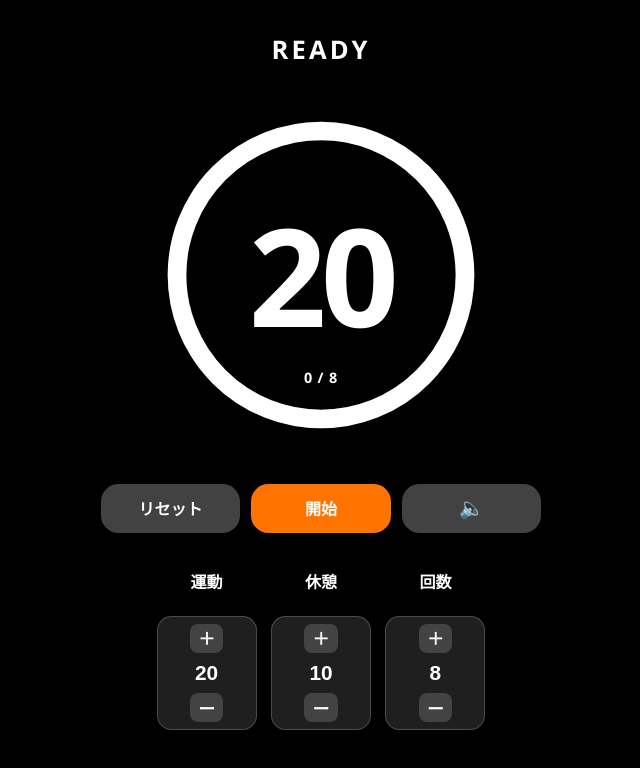
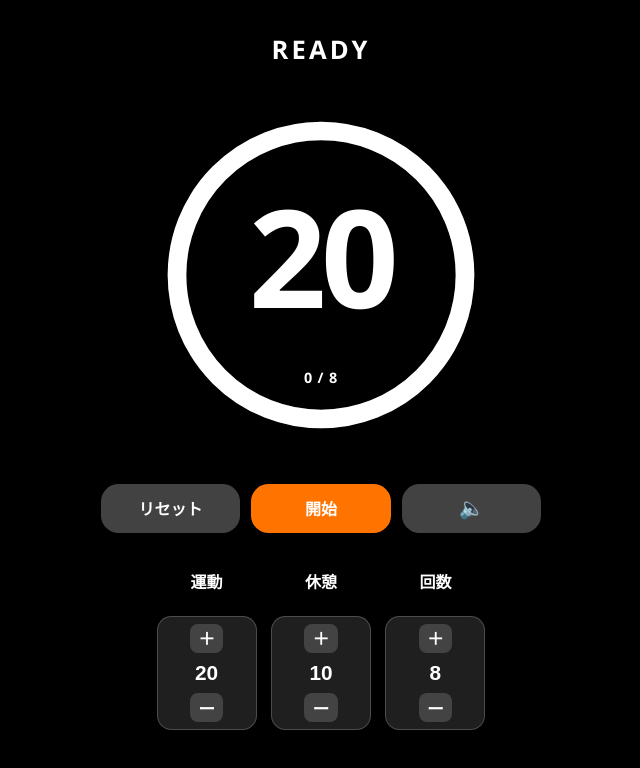
Before and after one commit to ekumaki/hiit-timer, a website built with Vite: page index.html in a window 1280 px wide. Shown: the whole page, without its empty margins (319-959 px from the left). Built offline with nearby package versions, Linux system fonts and the light colour scheme.

Commit message:
残り秒表示の位置をさらに上げる

```diff
--- a/src/style.css
+++ b/src/style.css
@@ -116,6 +116,7 @@ body {
   line-height: 1;
   text-align: center;
   letter-spacing: -0.04em;
+  transform: translateY(-14%);
 }
 
 .controls {
```
